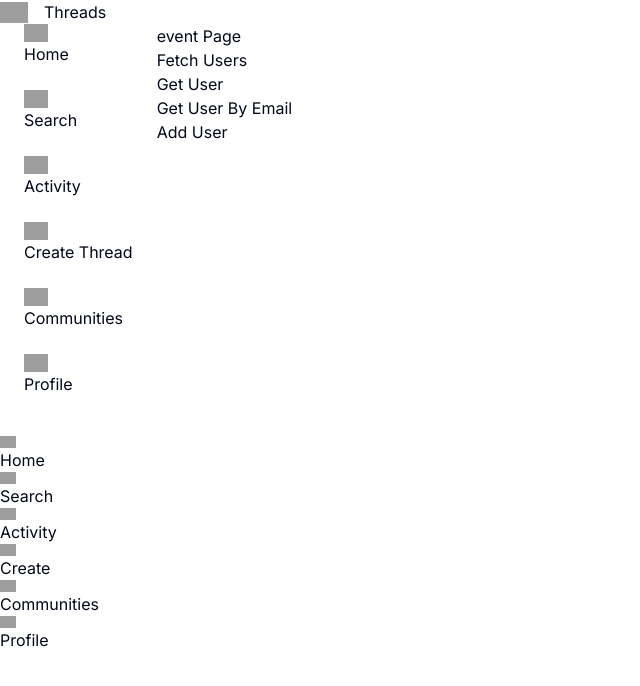
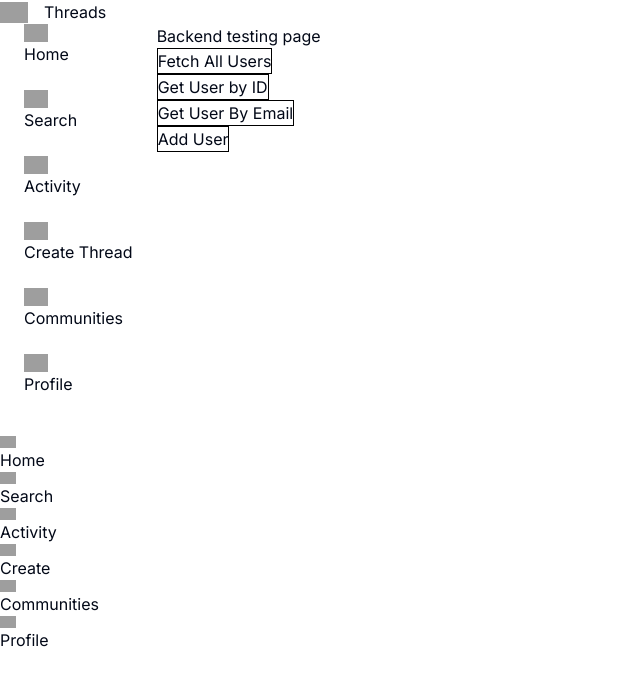
Before and after one commit to jack-thant/civic-otters, a Next.js app: page /backend in a window 1280 px wide. Shown: the top 686 px of the page, without its empty margins (0-640 px from the left). Built offline with nearby package versions, Linux system fonts and the light colour scheme; no server answers; grey boxes are pictures that could not be loaded.

Commit message:
Tidy up backend testing page

```diff
--- a/app/backend/page.tsx
+++ b/app/backend/page.tsx
@@ -3,7 +3,7 @@
 export default function Page() {
     return (
       <>
-        <p>event Page</p>
+        <p>Backend testing page</p>
         <MyComponent></MyComponent>
       </>
     )
--- a/components/ui/MyComponent.tsx
+++ b/components/ui/MyComponent.tsx
@@ -1,7 +1,6 @@
 "use client"
 
 import { fetchAllUsers, getUser, getUserByEmail, addNewUser } from '@/lib/actions/userActions';
-import { useState } from 'react';
 import User from '@/lib/models/userModel';
 
 function MyComponent() {
@@ -59,102 +58,15 @@
 
     return (
         <div>
-            <button onClick={handleFetchUsers}>Fetch Users</button> <br />
-            <button onClick={() => handleGetUser('66519ca5d021f3503872d071')}>Get User</button> <br />
-            <button onClick={() => handleGetUserByEmail('john@example.com')}>Get User By Email</button> <br />
-            <button onClick={() => handleAddNewUser(newUser)}>Add User</button> <br />
+            <button style={{border: "1px black solid"}} onClick={handleFetchUsers}>Fetch All Users</button> <br />
+
+            <button style={{border: "1px black solid"}} onClick={() => handleGetUser('66519ca5d021f3503872d071')}>Get User by ID</button> <br />
+
+            <button style={{border: "1px black solid"}} onClick={() => handleGetUserByEmail('john@example.com')}>Get User By Email</button> <br />
+
+            <button style={{border: "1px black solid"}} onClick={() => handleAddNewUser(newUser)}>Add User</button><br />
         </div>
     );
 }
 
 export default MyComponent;
-
-// 'use client';
-
-// import { useState } from 'react';
-// import { addNewUser, getUser, deleteUser, getUserByEmail } from '@/lib/actions/userActions';
-// import type { User as UserType } from '@/lib/models/userModel';
-
-// type UserData = {
-//     name: string;
-//     email: string;
-//     password: string;
-//     DOB: string;
-//     userImage: string;
-//     isNewUser: boolean;
-//     userType: number;
-//     friends?: string[];
-//     achievements?: string[];
-//     interests?: string[];
-//     events?: string[];
-//     requested?: string[];
-//     pending?: string[];
-// };
-
-// function MyComponent() {
-//     const [user, setUser] = useState<UserType | null>(null);
-//     const [error, setError] = useState<string | null>(null);
-
-//     const handleAddUser = async (userData: UserData) => {
-//         try {
-//             const newUser = await addNewUser(userData);
-//             setUser(newUser);
-//         } catch (err: any) {
-//             setError(err.message);
-//         }
-//     };
-
-//     const handleGetUser = async (userId: string) => {
-//         try {
-//             const fetchedUser = await getUser(userId);
-//             setUser(fetchedUser);
-//         } catch (err: any) {
-//             setError(err.message);
-//         }
-//     };
-
-//     const handleDeleteUser = async (userId: string) => {
-//         try {
-//             await deleteUser(userId);
-//             setUser(null);
-//         } catch (err: any) {
-//             setError(err.message);
-//         }
-//     };
-
-//     const handleGetUserByEmail = async (email: string) => {
-//         try {
-//             const { userId } = await getUserByEmail(email);
-//             await handleGetUser(userId);
-//         } catch (err: any) {
-//             setError(err.message);
-//         }
-//     };
-
-//     return (
-//         <div>
-//             <button onClick={() => handleAddUser({
-//                 name: 'John Doe',
-//                 email: 'john.doe@example.com',
-//                 password: 'password123',
-//                 DOB: '1990-01-01',
-//                 userImage: 'path/to/image.jpg',
-//                 isNewUser: true,
-//                 userType: 1,
-//                 friends: [],
-//                 achievements: [],
-//                 interests: [],
-//                 events: [],
-//                 requested: [],
-//                 pending: []
-//             })}>Add User</button>
-//             <button onClick={() => handleGetUser('userId')}>Get User</button>
-//             <button onClick={() => handleDeleteUser('userId')}>Delete User</button>
-//             <button onClick={() => handleGetUserByEmail('john@example.com')}>Get User by Email</button>
-//             {error && <p>Error: {error}</p>}
-//             {user && <p>User: {JSON.stringify(user)}</p>}
-//         </div>
-//     );
-// }
-
-// export default MyComponent;
```
